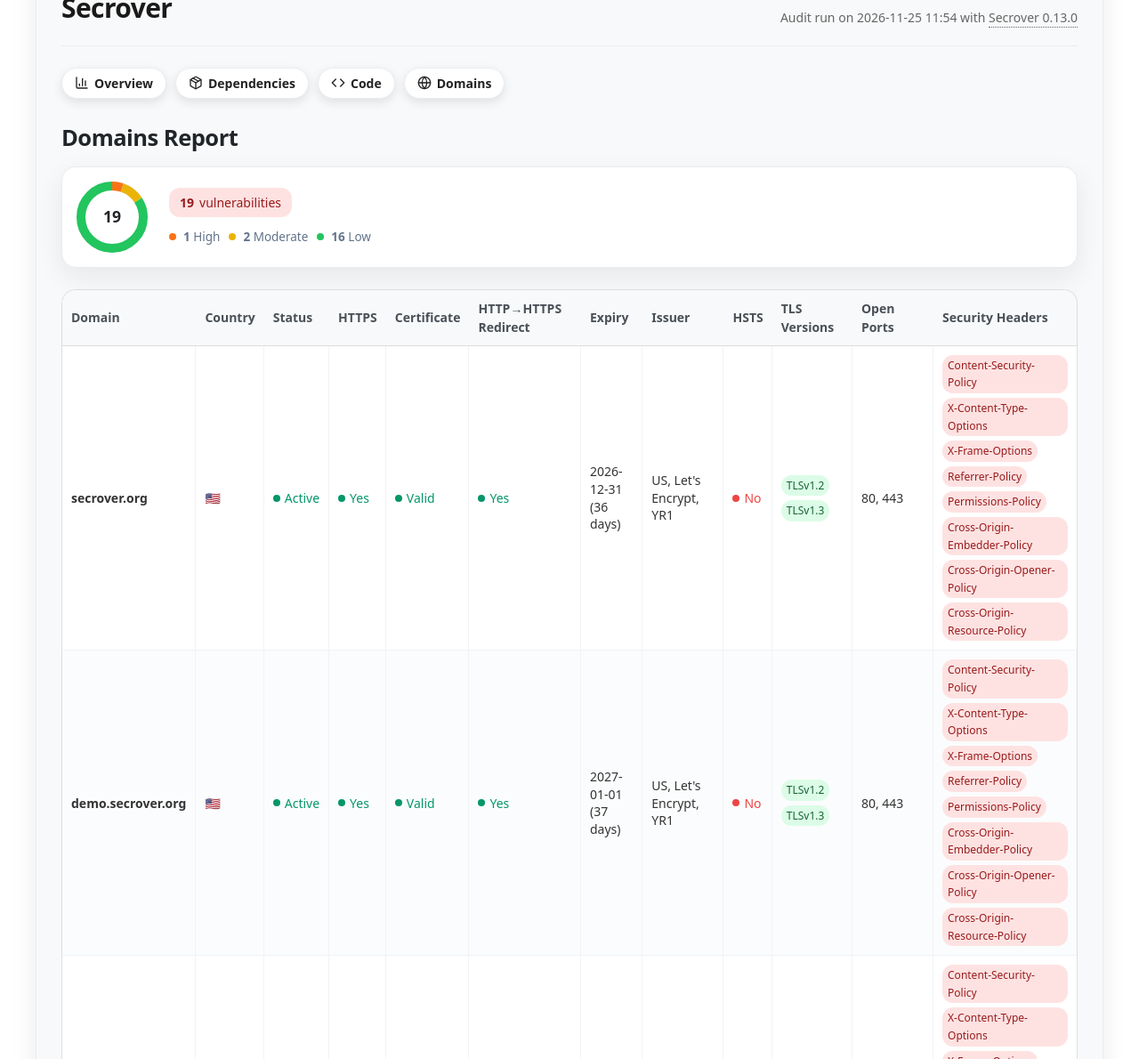
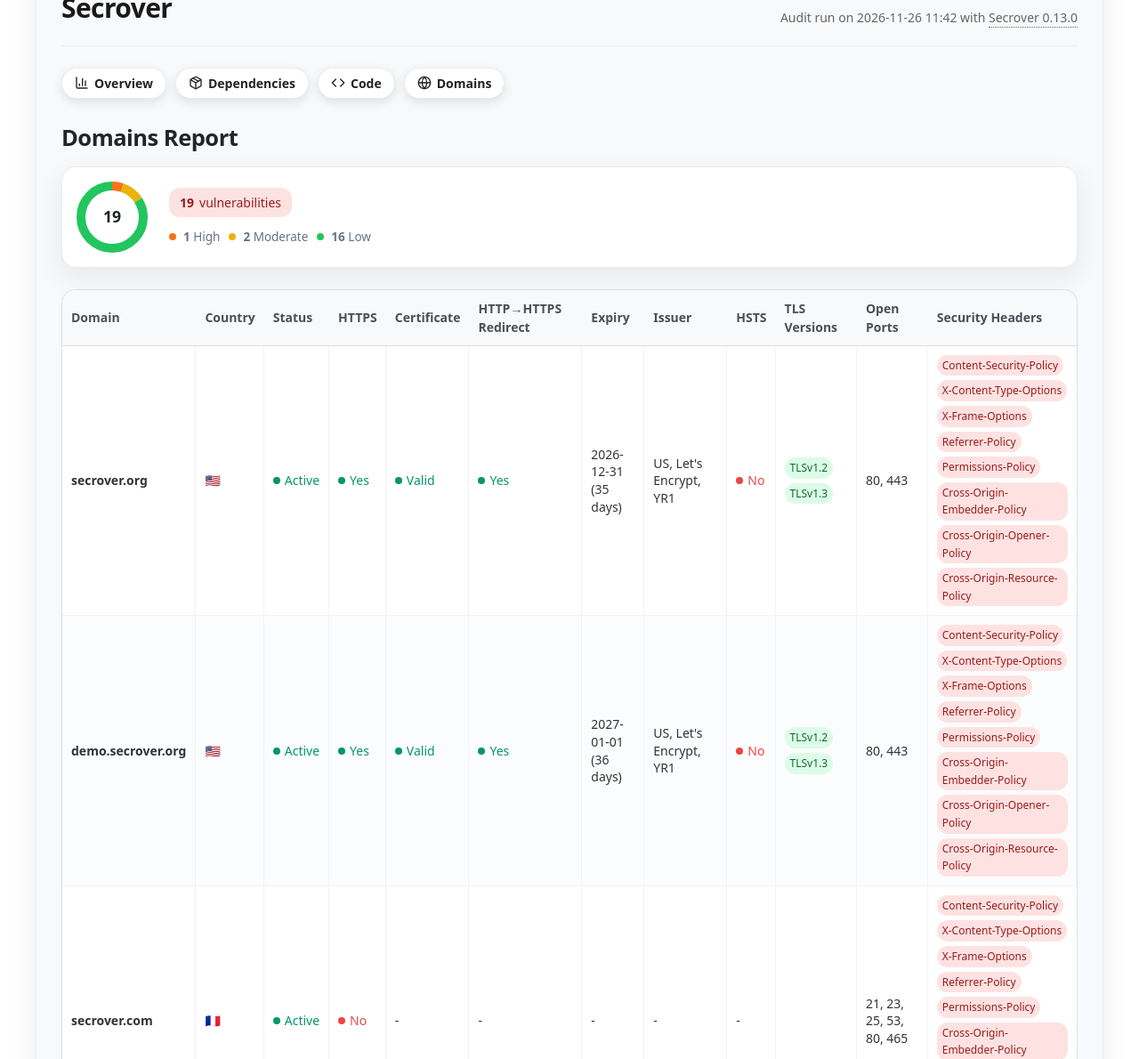
Before and after one commit to Secrover/secrover-demo, a plain HTML site: page docs/domains_report.html in a window 1280 px wide. Shown: the part 110-1300 px from the top of the page at 89% size. Drawn offline with Linux system fonts and the light colour scheme.

Commit message:
Daily secrover scan: 2026-11-26 11:43:19

```diff
--- a/docs/domains_report.html
+++ b/docs/domains_report.html
@@ -659,7 +659,7 @@
                 <div id="audit-info">
                     <p class="audit-info">
                         <em>
-                            Audit run on 2026-11-25 11:54 with
+                            Audit run on 2026-11-26 11:42 with
                             <span class="tooltip-link">
                                 Secrover 0.13.0
                                 <span class="tooltip">
@@ -832,7 +832,7 @@
                         <td>
                             2026-12-31<br>
 
-                                (36 days)
+                                (35 days)
 
                         </td>
                         <td>
@@ -962,7 +962,7 @@
                         <td>
                             2027-01-01<br>
 
-                                (37 days)
+                                (36 days)
 
                         </td>
                         <td>
@@ -1099,7 +1099,7 @@
                         <td>
 
 
-                                    21, 22, 25, 80, 110, 143, 465, 587
+                                    21, 23, 25, 53, 80, 465
 
 
                         </td>
```
Also changed, not shown: docs/code_report.html (+1 -1 lines), docs/dependencies_report.html (+1 -1 lines), docs/index.html (+1 -1 lines).
